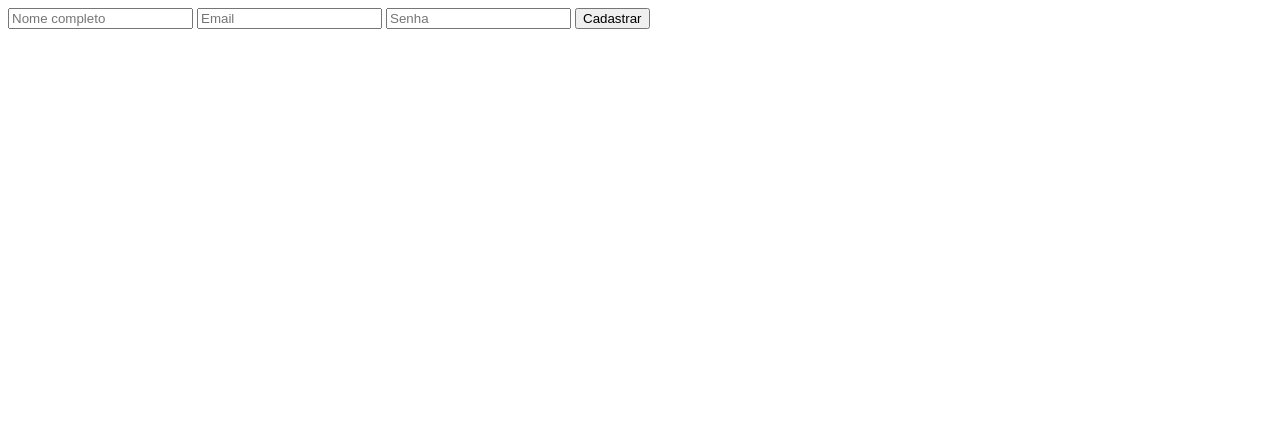
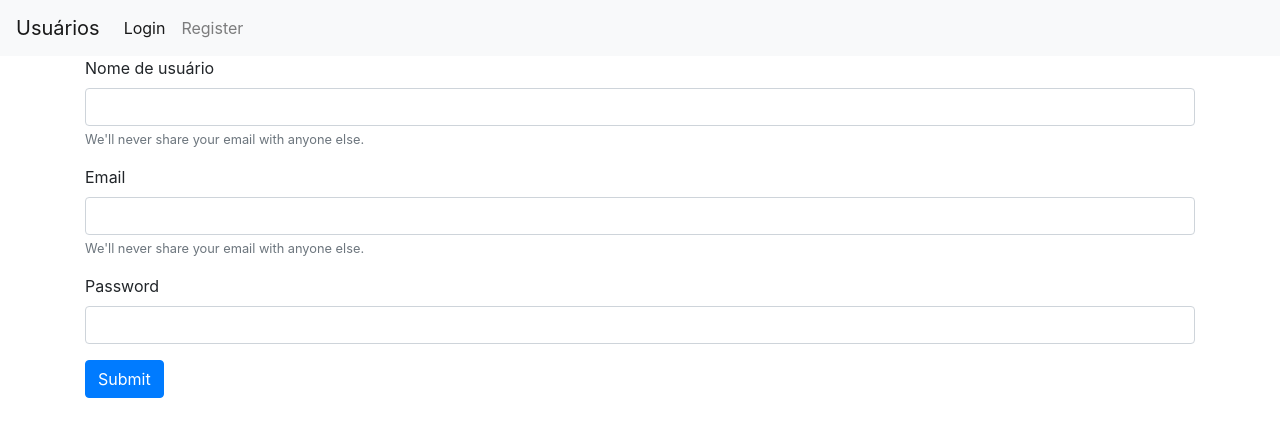
Before and after one commit to Erickson-lopes-dev/Flask-Masterclass-Web-Application-With-Python, a Flask app: page /register in a window 1280 px wide. Shown: the top 437 px of the page. Run offline with Flask 2, Linux system fonts and the light colour scheme; some libraries are stand-ins or nearby versions.

Commit message:
refatorando projeto database manager com estilização com bootstrap

```diff
--- /dev/null
+++ b/02_Database manager/templates/base.html
@@ -0,0 +1,15 @@
+<!DOCTYPE html>
+<html lang="en">
+<head>
+    <meta charset="UTF-8">
+    <title>{% block title %}{% endblock %}</title>
+    <link rel="stylesheet" href="https://stackpath.bootstrapcdn.com/bootstrap/4.5.2/css/bootstrap.min.css" integrity="sha384-JcKb8q3iqJ61gNV9KGb8thSsNjpSL0n8PARn9HuZOnIxN0hoP+VmmDGMN5t9UJ0Z" crossorigin="anonymous">
+</head>
+<body>
+{% include 'nav.html' %}
+<div class="container">
+    {% block content %}
+    {% endblock %}
+</div>
+</body>
+</html>
--- /dev/null
+++ b/02_Database manager/templates/nav.html
@@ -0,0 +1,23 @@
+<nav class="navbar navbar-expand-lg navbar-light bg-light">
+  <a class="navbar-brand" href="{{ url_for('index') }}">Usuários</a>
+  <button class="navbar-toggler" type="button" data-toggle="collapse" data-target="#navbarNav" aria-controls="navbarNav" aria-expanded="false" aria-label="Toggle navigation">
+    <span class="navbar-toggler-icon"></span>
+  </button>
+  <div class="collapse navbar-collapse" id="navbarNav">
+    <ul class="navbar-nav">
+        {% if not current_user.is_authenticated %}
+          <li class="nav-item active">
+            <a class="nav-link" href="{{ url_for('login') }}">Login <span class="sr-only">(current)</span></a>
+          </li>
+          <li class="nav-item">
+            <a class="nav-link" href="{{ url_for('register') }}">Register</a>
+          </li>
+        {% else %}
+          <li class="nav-item">
+            <a class="nav-link" href="{{ url_for('logout') }}">Sair</a>
+          </li>
+        {% endif %}
+
+    </ul>
+  </div>
+</nav>
--- a/02_Database manager/templates/register.html
+++ b/02_Database manager/templates/register.html
@@ -1,6 +1,22 @@
+{% extends 'base.html' %}
+{% block content %}
+
+
 <form action="{{ url_for('register') }}" method="POST">
-    <input type="text" name="name" placeholder="Nome completo">
-    <input type="email" name="email" placeholder="Email">
-    <input type="password" name="password" placeholder="Senha">
-    <input type="submit" value="Cadastrar">
+    <div class="form-group align-center" >
+    <label for="name">Nome de usuário</label>
+    <input type="text" name="name" class="form-control" id="name" aria-describedby="emailHelp" required>
+    <small id="name1" class="form-text text-muted">We'll never share your email with anyone else.</small>
+  </div>
+  <div class="form-group">
+    <label for="email">Email</label>
+    <input type="email" name="email" class="form-control" id="email" aria-describedby="emailHelp" required>
+    <small id="email1" class="form-text text-muted">We'll never share your email with anyone else.</small>
+  </div>
+  <div class="form-group">
+    <label for="password">Password</label>
+    <input type="password" name="password" class="form-control" id="password" required>
+  </div>
+  <button type="submit" class="btn btn-primary">Submit</button>
 </form>
+{% endblock %}
```
Also changed, not shown: 02_Database manager/templates/login.html (+13 -3 lines), 02_Database manager/templates/user.html (+9 -8 lines), 02_Database manager/templates/users.html (+7 -13 lines), 02_Database manager/database.db.
